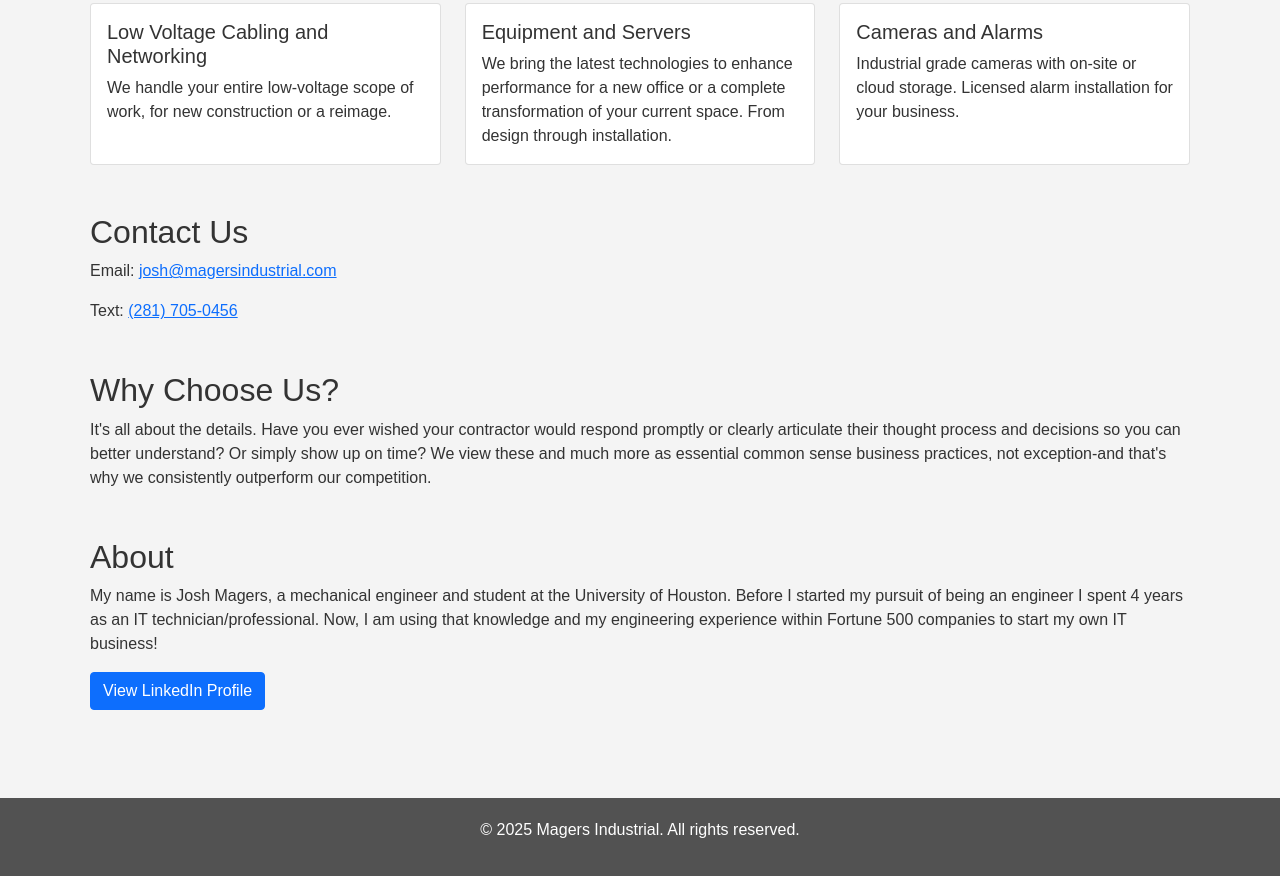
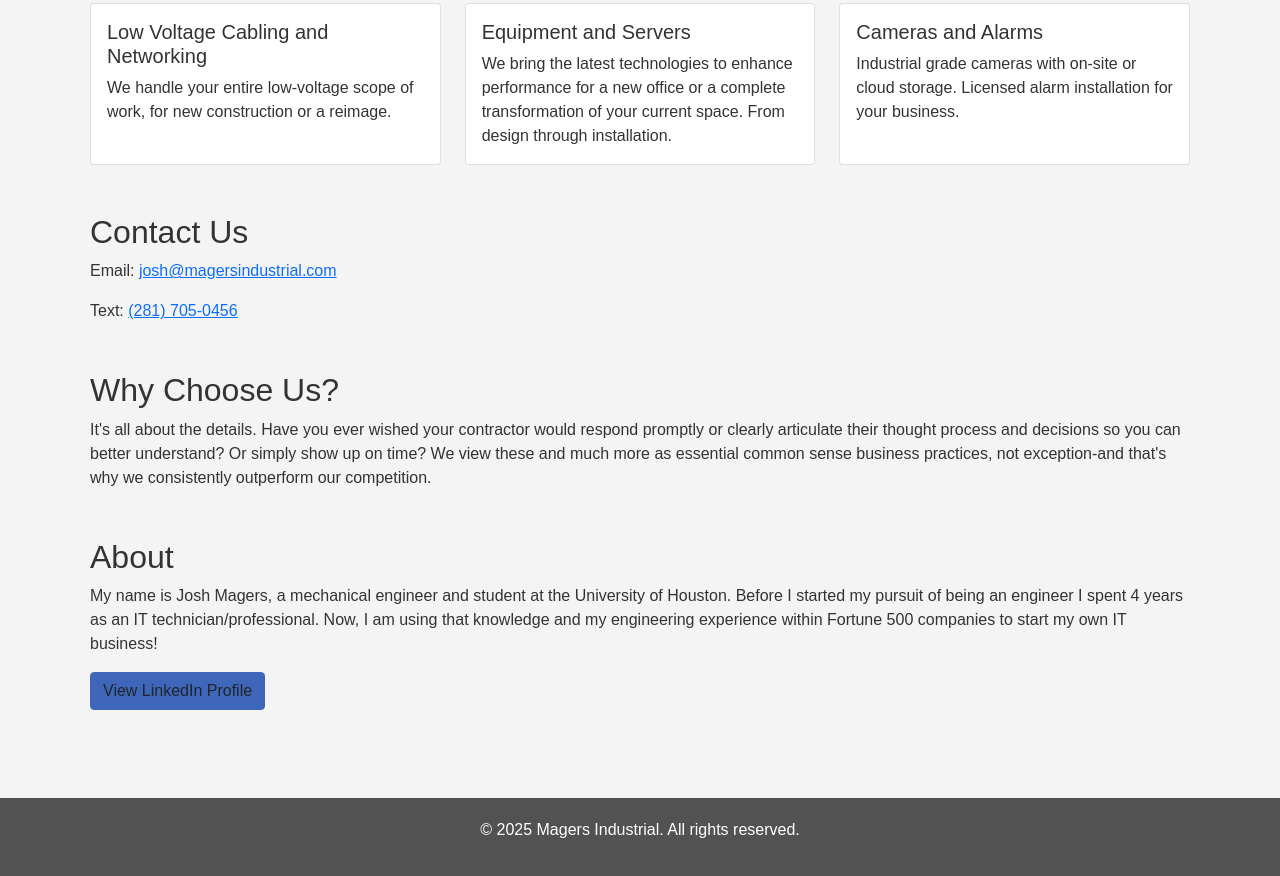
Before and after one commit to JoshuaMagers/MagersITConstruction, a plain HTML site: page index.html in a window 1280 px wide. Shown: the part 1300-2176 px from the top of the page. Drawn offline with nearby package versions, Linux system fonts and the light colour scheme.

Commit message:
Update index.html

```diff
--- a/index.html
+++ b/index.html
@@ -56,6 +56,14 @@
         .card-img-top {
             width: 100%;
             height: auto;
+        }
+        .btn-linkedin {
+            background-color: #3e67bb;
+            border-color: #3e67bb;
+        }
+        .btn-linkedin:hover {
+            background-color: #365a9d;
+            border-color: #365a9d;
         }
     </style>
     <!-- Google tag (gtag.js) -->
@@ -196,7 +204,7 @@
         <p>My name is Josh Magers, a mechanical engineer and student at the University of Houston. Before I started my pursuit of being an engineer
             I spent 4 years as an IT technician/professional. Now, I am using that knowledge and my engineering experience within Fortune 500 companies
             to start my own IT business!</p>
-        <a href="https://www.linkedin.com/in/joshua-magers-498b5a164/" class="btn btn-primary">View LinkedIn Profile</a>
+        <a href="https://www.linkedin.com/in/joshua-magers-498b5a164/" class="btn btn-linkedin">View LinkedIn Profile</a>
     </section>
 
 </div>
```
